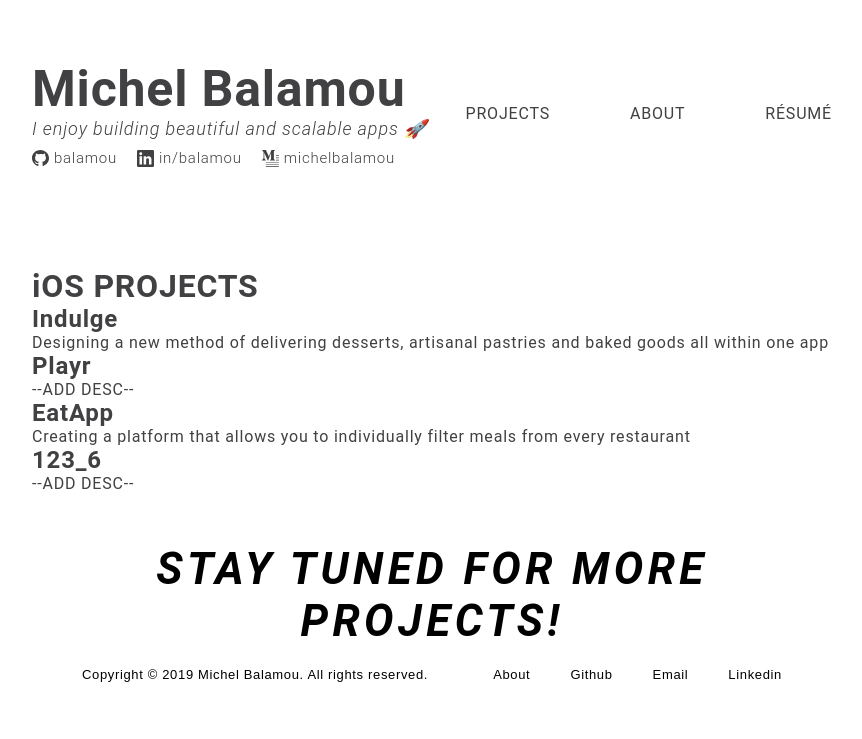
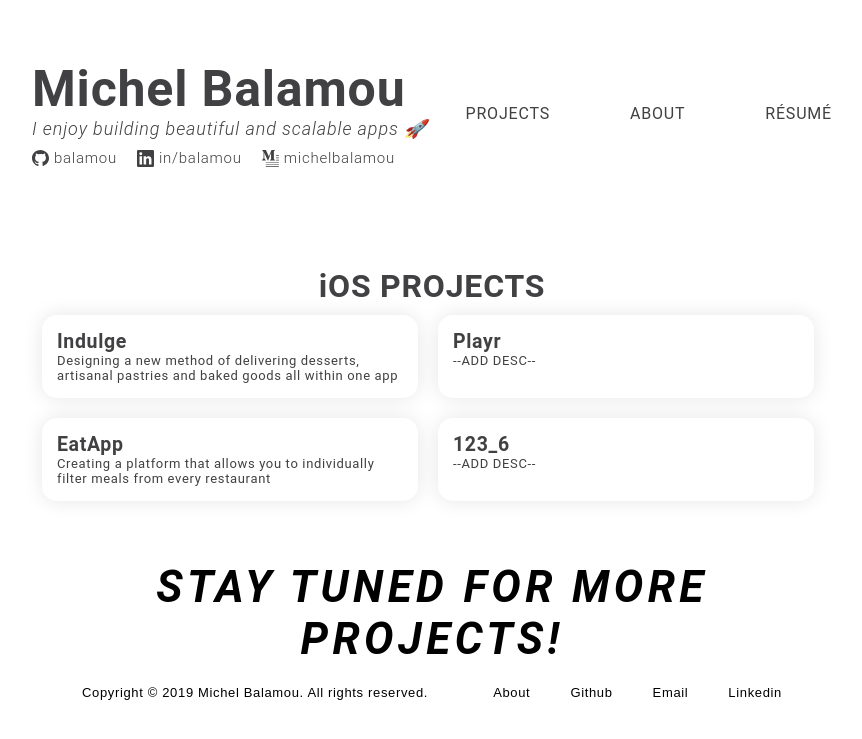
Before and after one commit to balamou/balamou.com, a PHP site: page /index.html in a window 1280 px wide. Shown: the top 739 px of the page, without its empty margins (208-1070 px from the left). Run offline with PHP 8.4, Linux system fonts and the light colour scheme; some web fonts are replaced.

Commit message:
Styled projects

```diff
--- a/css/main.css
+++ b/css/main.css
@@ -92,6 +92,34 @@ a:hover {
   color: #1770FF;
 }
 
+/* ------------------------------- PROJECTS ----------------------------------- */
+.ios-projects {
+  /* background-color: red; */
+}
+
+.ios-projects h1 {
+  text-align: center;
+}
+
+.projects {
+  /* background-color: purple; */
+  display: flex;
+  flex-wrap: wrap;
+
+  /* FONT */
+  font-size: 13px;
+}
+
+.projects div {
+  /* background-color: yellow; */
+  width: 47%;
+  margin: 10px;
+  padding: 15px;
+
+  box-shadow: 0px 0px 20px rgba(0,0,0,0.1);
+  border-radius: 15px;
+}
+
 /* ------------------------------- FOOTER ----------------------------------- */
 footer {
   margin: 50px 50px;
--- a/index.html
+++ b/index.html
@@ -28,7 +28,7 @@
     <nav>
       <div>Projects</div>
       <div>About</div>
-      <div>Résumé</div>
+      <div><a href="https://drive.google.com/file/d/1ERLzBOZK0SndlK3niAG6ldC5uyWlD5cP/view?usp=sharing" target="_blank">Résumé</a></div>
     </nav>
   </header>
   <!-- /Top header -->
@@ -37,6 +37,7 @@
   <!-- Projects -->
   <div class="ios-projects">
     <h1>iOS PROJECTS</h1>
+    <div class="projects">
     <div class="indulge">
       <h2>Indulge</h2>
       <p>Designing a new method of delivering desserts,
@@ -60,6 +61,7 @@
       <p>--ADD DESC--</p>
     </div>
   </div>
+  </div>
   <!-- /Projects -->
 
 
```
